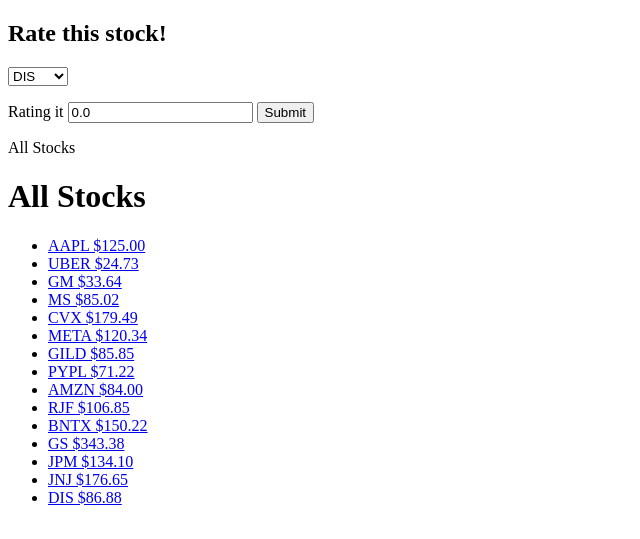
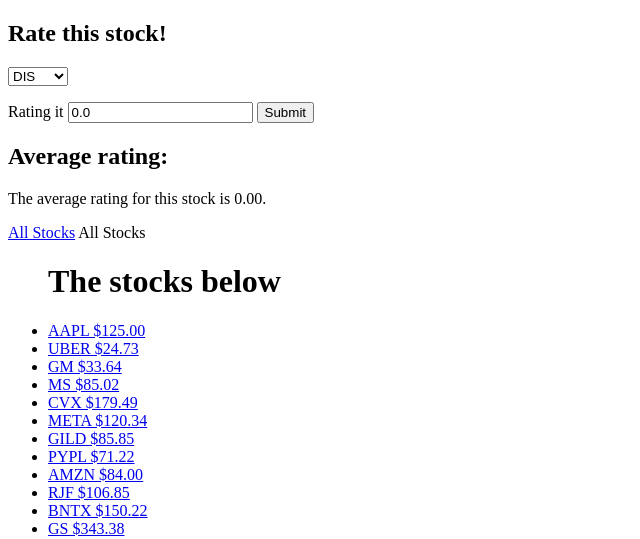
Before and after one commit to fletch1133/python-capstone, a Flask app: page /stocks in a window 1280 px wide. Shown: the top 539 px of the page, without its empty margins (0-640 px from the left). Run offline with Flask 3, Linux system fonts and the light colour scheme; data that the repository does not hold is empty.

Commit message:
fourth commitment

```diff
--- a/crud.py
+++ b/crud.py
@@ -75,7 +75,10 @@ def update_rating(rating_id, new_score):
     else:
         return False
 
+def get_ratings_by_stock_id(stock_id):
+    ratings = Rating.query.filter_by(stock_id=stock_id)
 
+    return ratings
 
 
 
@@ -137,7 +140,7 @@ def pick_stock():
 
     return stock
 
-def get_stocks():
+def get_all_stocks():
 
     return db.session.execute(db.select(Stock).order_by(Stock.id))
 
--- a/server.py
+++ b/server.py
@@ -16,19 +16,21 @@ def homepage():
 
     return render_template("homepage.html")
 
-#@app.route("/stocks")
-#def all_stocks():
-   # """View all the stocks."""
-
-    #stocks = crud.get_stocks()
-
 @app.route("/stocks")
-def all_stocks():
-    with open('/Users/anthonyfletcher/Ex from specs/Capstone/data/stocks.json') as f:
-        stocks = json.load(f)
-    return render_template("all_stocks.html", stocks=stocks)
+def get_stocks():
+     with open('/Users/anthonyfletcher/Ex from specs/Capstone/data/stocks.json') as f:
+         stocks = json.load(f)
+         print(stocks)
+     return render_template("all_stocks.html", stocks=stocks, stock=None)
 
 
+# @app.route("/stocks")
+# def all_stocks():
+#     """Show a list of all stocks."""
+
+#     stocks = crud.get_all_stocks()
+
+#     return render_template("all_stocks.html", stocks=stocks)
 
 @app.route("/users")
 def all_users():
@@ -100,7 +102,7 @@ def create_rating():
         user = crud.get_user_by_id(1)
     crud.create_rating(stock_id=request.form.get("stock-selector"), user_id=user.id, score=request.form.get("values-selector"))
     #flash(f"You rated {request.form.get("stock-selector")} as {rating} stock!")
-    return redirect(url_for("all_stocks"))
+    return redirect(url_for("get_stocks"))
 
 
 @app.route("/update_rating", methods=["POST"])
@@ -112,6 +114,18 @@ def update_rating():
 
     flash(f"You have updated the rating")
     return render_template("all_stocks.html", rating_id=rating_id, update_score=update_score)
+
+@app.route("/stocks/<int:stock_id>/avg_rating")
+def get_avg_rating(stock_id):
+    """Get the average rating for a stock."""
+    ratings = crud.get_ratings_by_stock_id(stock_id)
+    if not ratings:
+        return "No ratings found for this stock."
+
+    scores = [r.score for r in ratings]
+    avg_score = sum(scores) / max([len(scores), 1.0])
+    return f"The average rating for this stock is {avg_score:.2f}."
+
 
 
 @app.route("/")
--- a/static/base.css
+++ b/static/base.css
@@ -7,7 +7,7 @@ body {
   /* style for headings */
   h1, h2 {
     font-size: 2rem;
-    color: #333;
+    color: #499dea;
     margin-top: 2rem;
     margin-bottom: 1rem;
   }
--- a/templates/all_stocks.html
+++ b/templates/all_stocks.html
@@ -16,12 +16,36 @@
                 Rating it <input name="values-selector" value="0.0" type="string">
                 <input type="submit">
             </p>
+        <h2>Average rating:</h2>
+            <p id="avg-rating">Loading...</p>
+
+                <script src="https://code.jquery.com/jquery-3.6.0.min.js"></script>
+                <script>
+                    $('#stock-selector').on('change', function(){
+                        var stockId = $( "#stock-selector" ).val();
+                        // var stockId = "{{ stock.id }}";
+                        console.log(stockId);
+                        $.get(`/stocks/${stockId}/avg_rating`, function(response) {
+                            $('#avg-rating').text(response);
+                        });
+                    })
+                    $(function() {
+                        var stockId = $( "#stock-selector" ).val();
+                        // var stockId = "{{ stock.id }}";
+                        console.log(stockId);
+                        $.get(`/stocks/${stockId}/avg_rating`, function(response) {
+                            $('#avg-rating').text(response);
+                        });
+                    });
+            </script>
+
         </form>
+    <a href="{{ url_for('get_stocks') }}">All Stocks</a>
     {% block title %}All Stocks{% endblock %}
 
     {% block body %}
-    <h1>All Stocks</h1>
     <ul>
+        <h1>The stocks below</h1>
         {% for stock in stocks %}
         <li>
             <a href="/stocks/{{stock.title}}">
--- a/templates/homepage.html
+++ b/templates/homepage.html
@@ -2,7 +2,7 @@
 {% block title %}Stock Ratings Home{% endblock %}
 
 {% block body %}
-<h1>Welcome Vistor!</h1>
+<h1>Welcome to MarketMinds!</h1>
 
 <h2>Navigation</h2>
 <ul>
```
